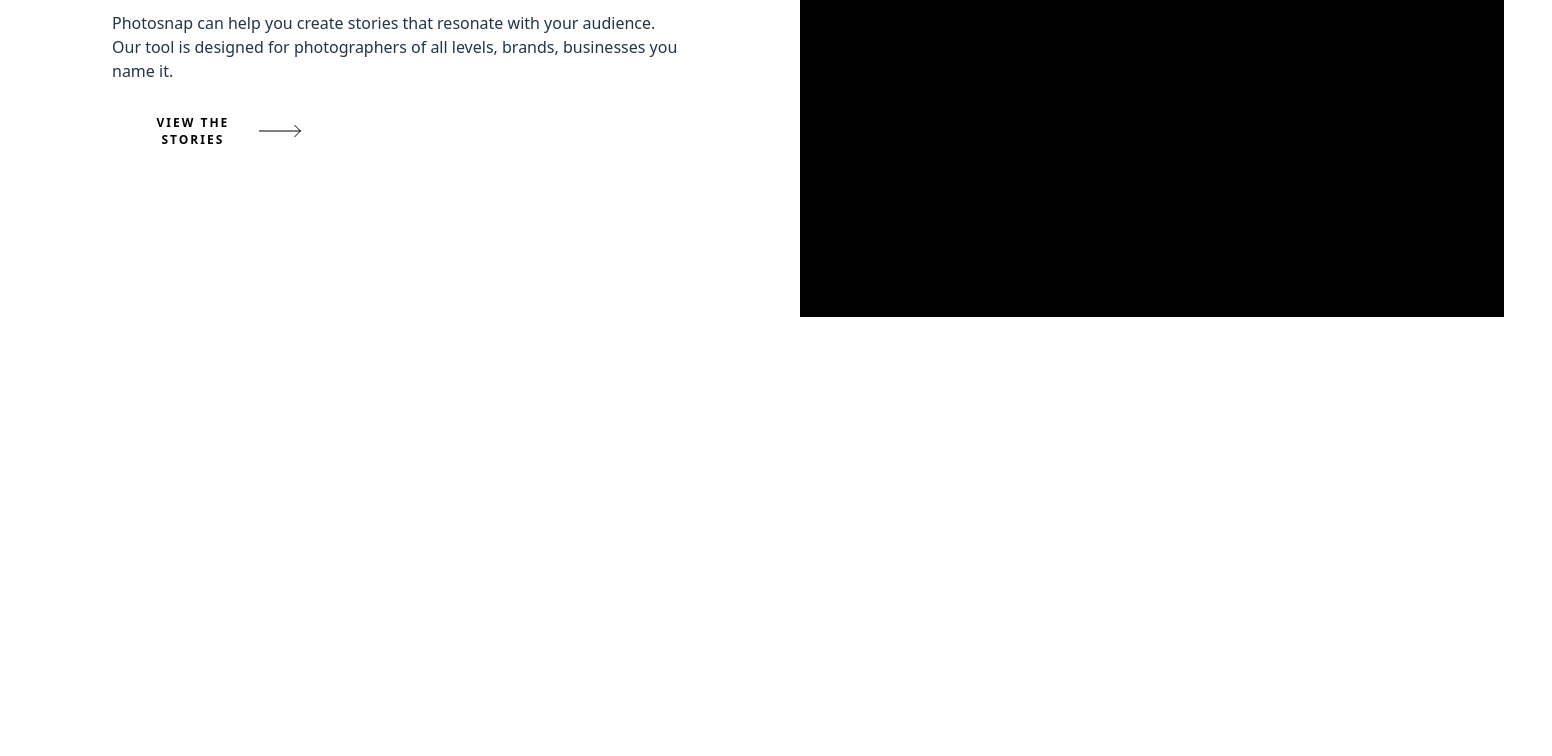
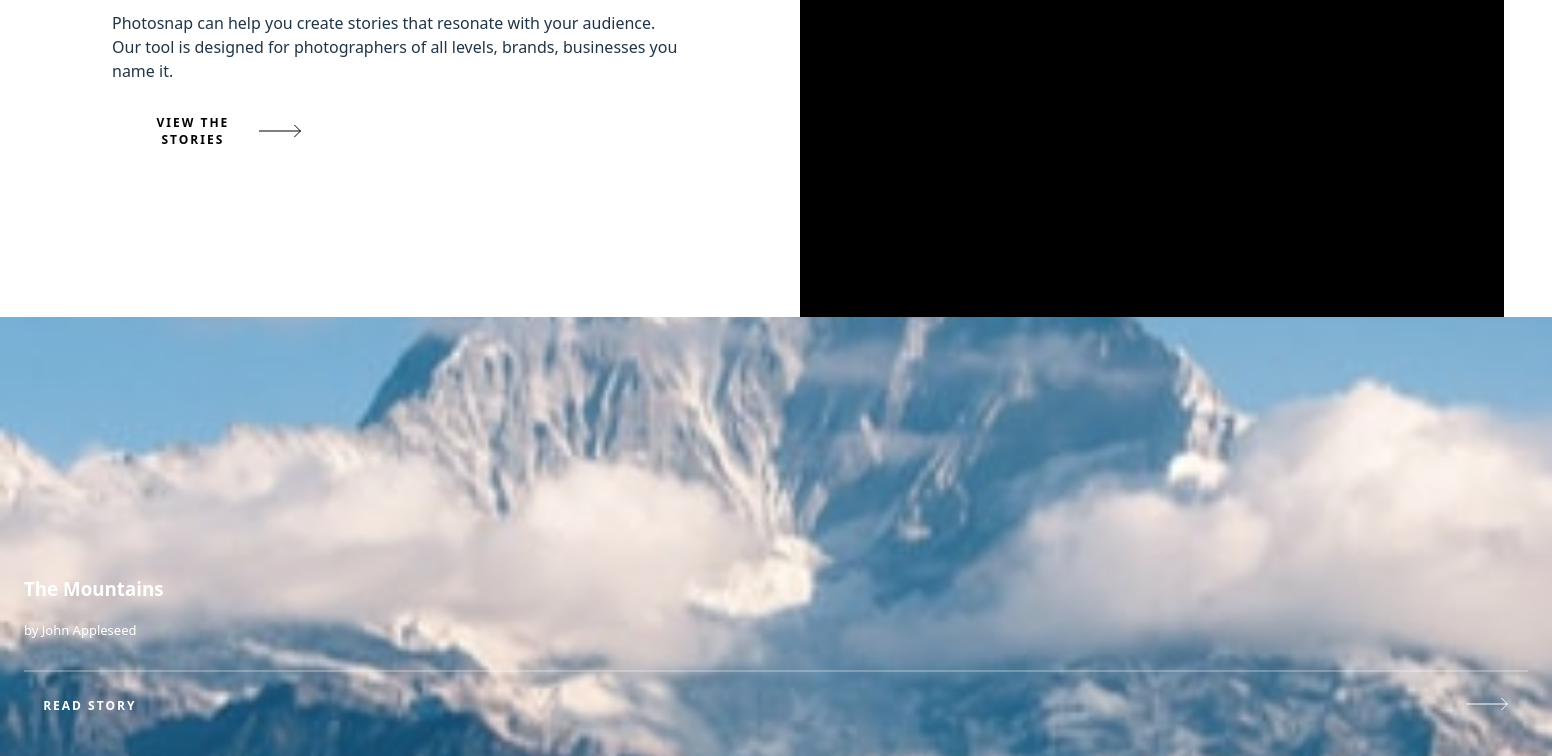
Before and after one commit to yamunajayan/frontendmentor-photosnap, a React (Vite) app: page / in a window 1280 px wide. Shown: the part 1603-2359 px from the top of the page, 1552 px wide, since content can reach past the window. Before the commit the page ends 1920 px from the top, so only its background shows below. Built offline with nearby package versions, Linux system fonts and the light colour scheme; the HTML template or start-up script is replaced by a standard one.

Commit message:
add homegallery section

```diff
--- /dev/null
+++ b/src/components/HomeGallery/HomeGallery.jsx
@@ -0,0 +1,17 @@
+import React from "react";
+import PhotoCard from "../PhotoCard/PhotoCard";
+import photo from "../../assets/images/stories/mobile/mountains.jpg";
+
+const HomeGallery = () => {
+  return (
+    <article>
+      <PhotoCard
+        image={photo}
+        title="The Mountains"
+        photographer="John Appleseed"
+      />
+    </article>
+  );
+};
+
+export default HomeGallery;
--- /dev/null
+++ b/src/components/PhotoCard/PhotoCard.jsx
@@ -0,0 +1,21 @@
+import React from "react";
+import "./PhotoCard.scss";
+import ReadStoryButton from "../ReadStoryButton/ReadStoryButton";
+
+const PhotoCard = ({ image, title, photographer }) => {
+  return (
+    <article
+      className="photo-card"
+      style={{ backgroundImage: `url(${image})` }}
+    >
+      <div>
+        <h3 className="photo-card__title">{title}</h3>
+        <p className="photo-card__text">by {photographer}</p>
+      </div>
+      <div className="photo-card__line"></div>
+      <ReadStoryButton />
+    </article>
+  );
+};
+
+export default PhotoCard;
--- /dev/null
+++ b/src/components/PhotoCard/PhotoCard.scss
@@ -0,0 +1,27 @@
+@use "../../assets/styles/variables" as vars;
+@use "../../assets/styles/mixins" as mix;
+
+.photo-card {
+  width: 100%;
+  height: 23.438rem;
+  background-size: cover;
+  background-position: center;
+  background-repeat: no-repeat;
+  color: vars.$primary-white;
+  display: flex;
+  flex-direction: column;
+  justify-content: flex-end;
+  padding: 2rem 1.5rem;
+
+  &__line {
+    height: 2px;
+    opacity: 0.25;
+    background-color: vars.$primary-white;
+    margin: 1rem 0;
+  }
+
+  &__text {
+    font-size: 13px;
+    opacity: 1;
+  }
+}
--- /dev/null
+++ b/src/components/ReadStoryButton/ReadStoryButton.jsx
@@ -0,0 +1,14 @@
+import React from "react";
+import arrow from "../../assets/logos/arrow.svg";
+import "./ReadStoryButton.scss";
+
+const ReadStoryButton = () => {
+  return (
+    <button className="read-story-button">
+      <span className="read-story-button__text">Read Story</span>
+      <img src={arrow} alt="arrow" />
+    </button>
+  );
+};
+
+export default ReadStoryButton;
--- /dev/null
+++ b/src/components/ReadStoryButton/ReadStoryButton.scss
@@ -0,0 +1,17 @@
+@use "../../assets/styles/variables" as vars;
+@use "../../assets/styles/mixins" as mix;
+
+.read-story-button {
+  border: none;
+  background: none;
+  color: vars.$primary-white;
+  display: flex;
+  justify-content: space-between;
+
+  &__text {
+    font-size: vars.$mobile-font-size-button;
+    font-weight: vars.$font-weight-bold;
+    letter-spacing: 2px;
+    text-transform: uppercase;
+  }
+}
--- a/src/pages/Home/Home.jsx
+++ b/src/pages/Home/Home.jsx
@@ -2,6 +2,7 @@ import React from "react";
 import Header from "../../components/Header/Header";
 import Hero from "../../components/Hero/Hero";
 import HomeDetailsSection from "../../components/HomeDetailsSection/HomeDetailsSection";
+import HomeGallery from "../../components/HomeGallery/HomeGallery";
 
 const Home = () => {
   return (
@@ -9,6 +10,7 @@ const Home = () => {
       <Header />
       <Hero />
       <HomeDetailsSection />
+      <HomeGallery />
     </div>
   );
 };
```
